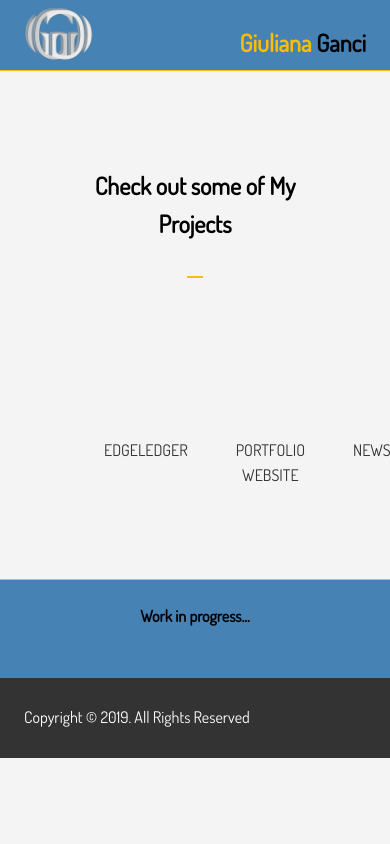
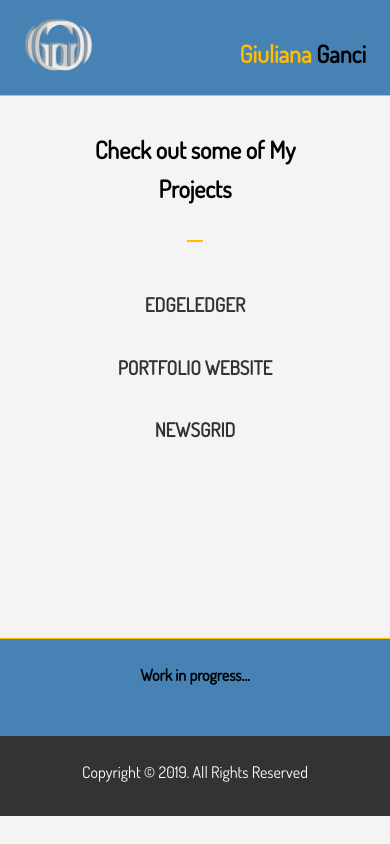
Before and after one commit to Ella83/ella83.github.io, a plain HTML site: page index.html in a window 390 px wide. Drawn offline with Linux system fonts and the light colour scheme.

Commit message:
Aggiunto @media per tablet e smartphone

```diff
--- a/index.html
+++ b/index.html
@@ -20,6 +20,44 @@
   </head>
 
   <style>
+
+  @media (max-width: 800px) {
+    #header-home {
+      height: 6rem;
+    }
+
+    #header-home .container {
+      padding-top: 0.7rem;
+    }
+
+    #footer-content .container {
+
+    }
+  }
+
+  @media (max-width: 500px) {
+    #home-a {
+      padding-bottom: 0 !important;
+      padding-top: 1.2rem !important;
+    }
+
+
+    #home-b {
+      padding: 0;
+      height: 45vh !important;
+
+    }
+
+    #home-b .container .stats {
+      padding-bottom: 2rem !important;
+    }
+
+    ul {
+      display: flex;
+      flex-direction: column;
+    }
+  }
+
 
   * {
       margin: 0;
@@ -54,11 +92,7 @@
 
   }
 
-  a {
-    font-weight: bold;
-    font-size: 1.3rem;
-    text-decoration: none;
-    color: #333; }
+
 
   ul {
     list-style: none;
@@ -126,7 +160,6 @@
     background-color: #f4f4f4;
     height: 30vh;
     max-width: 1280px;
-    padding: 5rem;
     margin: auto;
     overflow: hidden;
     display: flex;
@@ -144,18 +177,23 @@
   .stats ul {
     display: flex;
 
+
   }
 
   .stats li {
     padding: 1rem 1.5rem;
+    list-style: none;
   }
 
   .stats a {
     text-decoration: none;
     color: #333;
     text-transform: uppercase;
+    font-weight: bold;
+    font-size: 1.2rem;
     border-bottom: 3px transparent solid;
     padding-bottom: 0.5rem;
+
   }
 
   .stats a:hover {
@@ -184,10 +222,10 @@
 }
 
 #main-footer .footer-content {
-  display: flex;
-  justify-content: space-between;
+  display: grid;
   height: 5rem;
-  align-items: center;
+  text-align: center;
+  padding-top: 1.5rem;
 }
 
 
```
